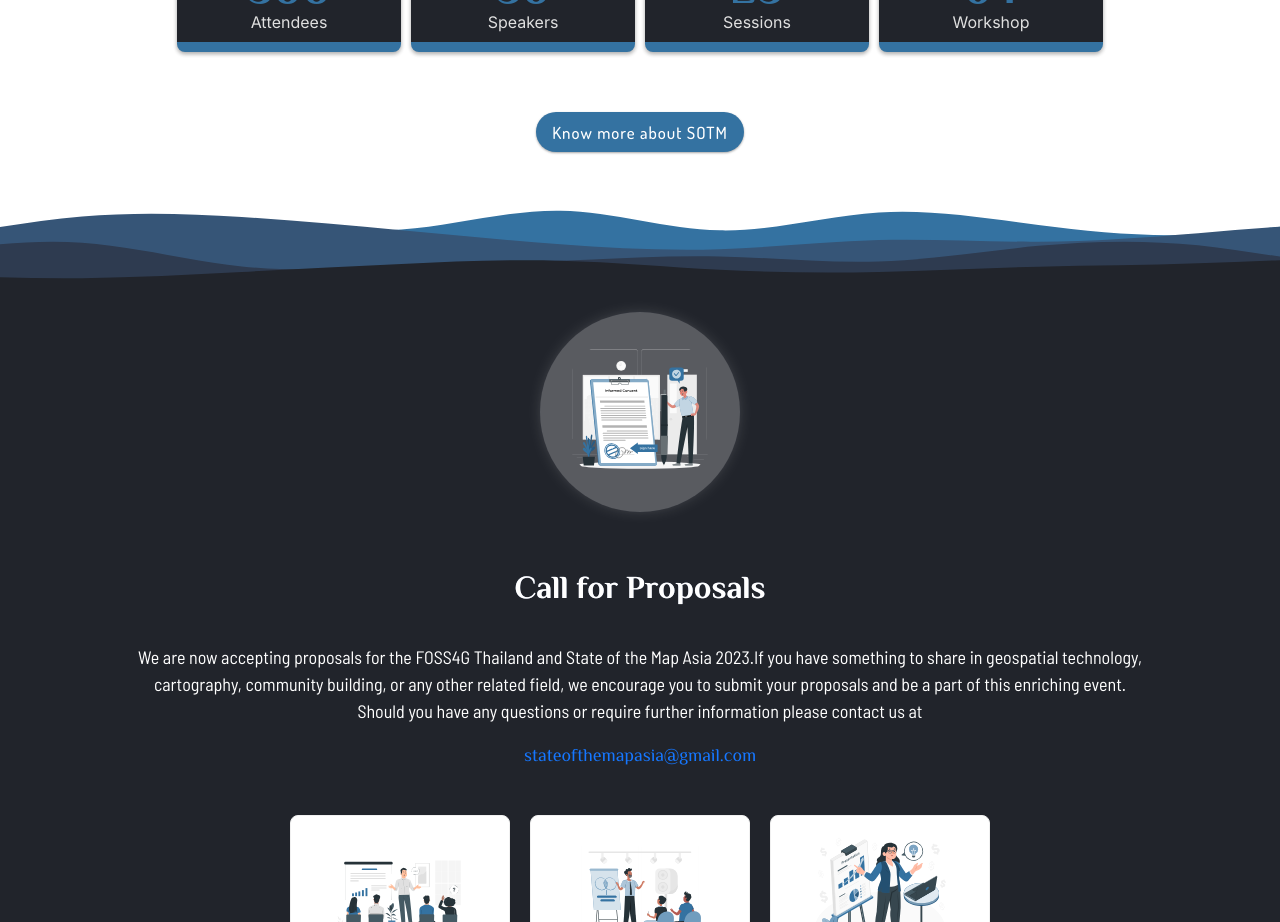
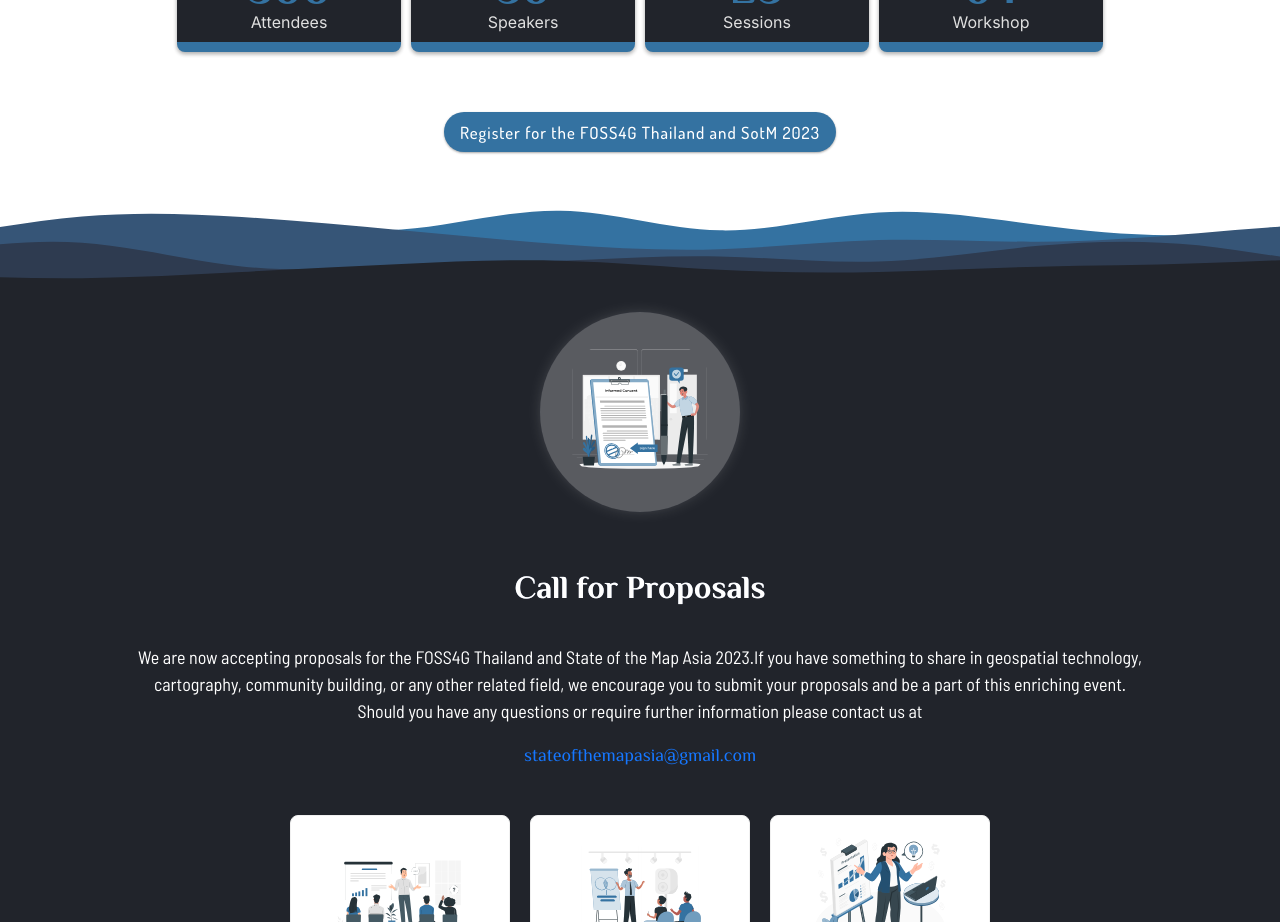
Before and after one commit to sotm-asia/sotm-asia-2023-website, a React (Create React App) app: page / in a window 1280 px wide. Shown: the part 1520-2442 px from the top of the page. Built offline with nearby package versions, Linux system fonts and the light colour scheme.

Commit message:
Registration Link added

```diff
--- a/src/components/contents/data/content_texts.js
+++ b/src/components/contents/data/content_texts.js
@@ -11,8 +11,8 @@
             header: "About State of the Map Asia 2023",
             subHeader: "A detail Concept of State of the Map Asia",
             email: "",
-            link: "/about/sotm-asia",
-            buttonText: "Know more about SOTM",
+            link: "https://2023.foss4g.in.th/register/",
+            buttonText: "Register for the FOSS4G Thailand and SotM 2023",
             contentText:
                 "State of the Map Asia 2023 conference, along with FOSS4G Thailand, will be held at the Srinakharinwirot University - Asoke Area in the vibrant city of Bangkok, Thailand on November 16-18, 2023. This premier event aims to bring together geospatial experts, GIS enthusiasts, developers, humanitarian workers, and policymakers from across Asia to share knowledge, insights, and experiences related to OpenStreetMap (OSM) and the broader open mapping community.",
         },
```
